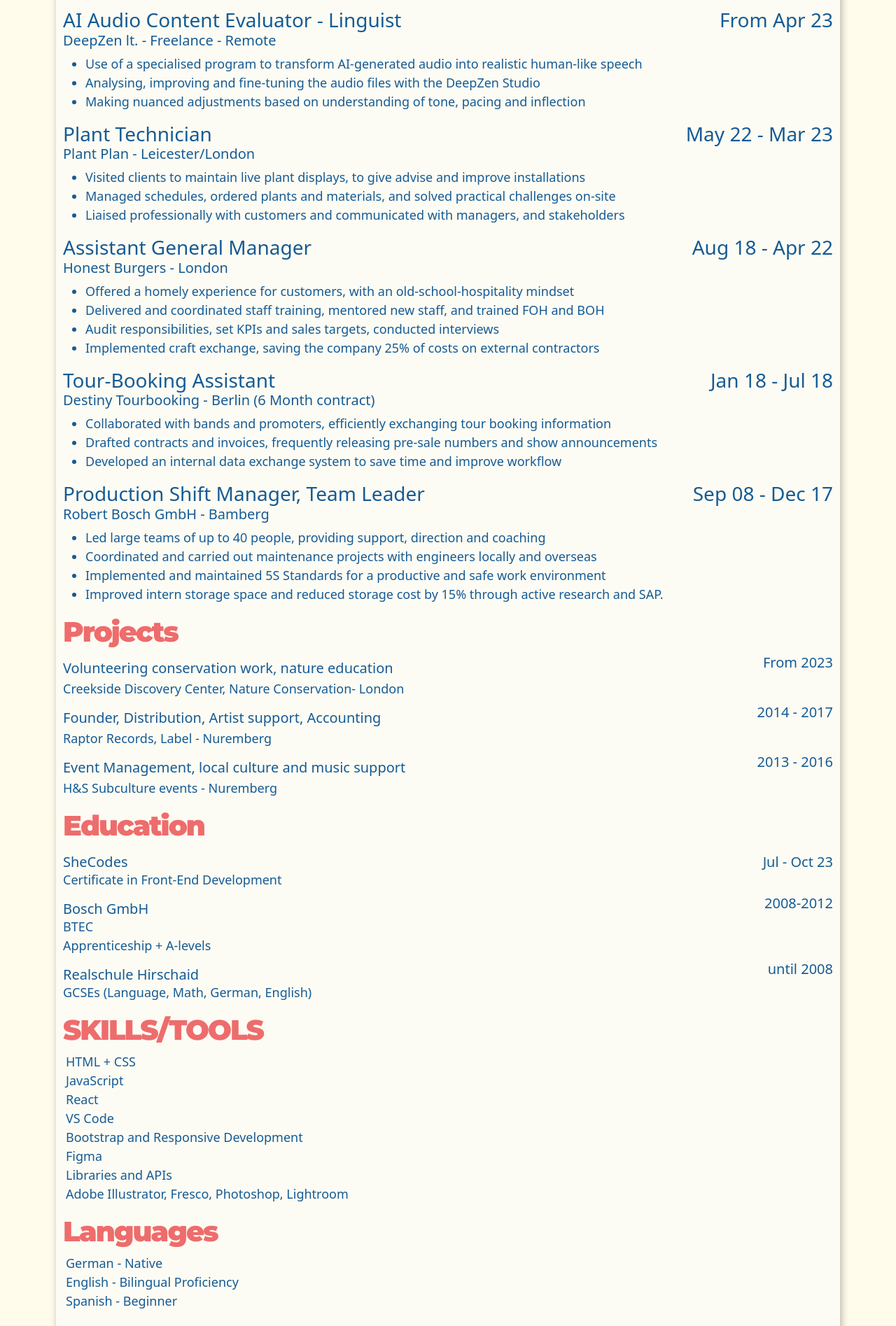
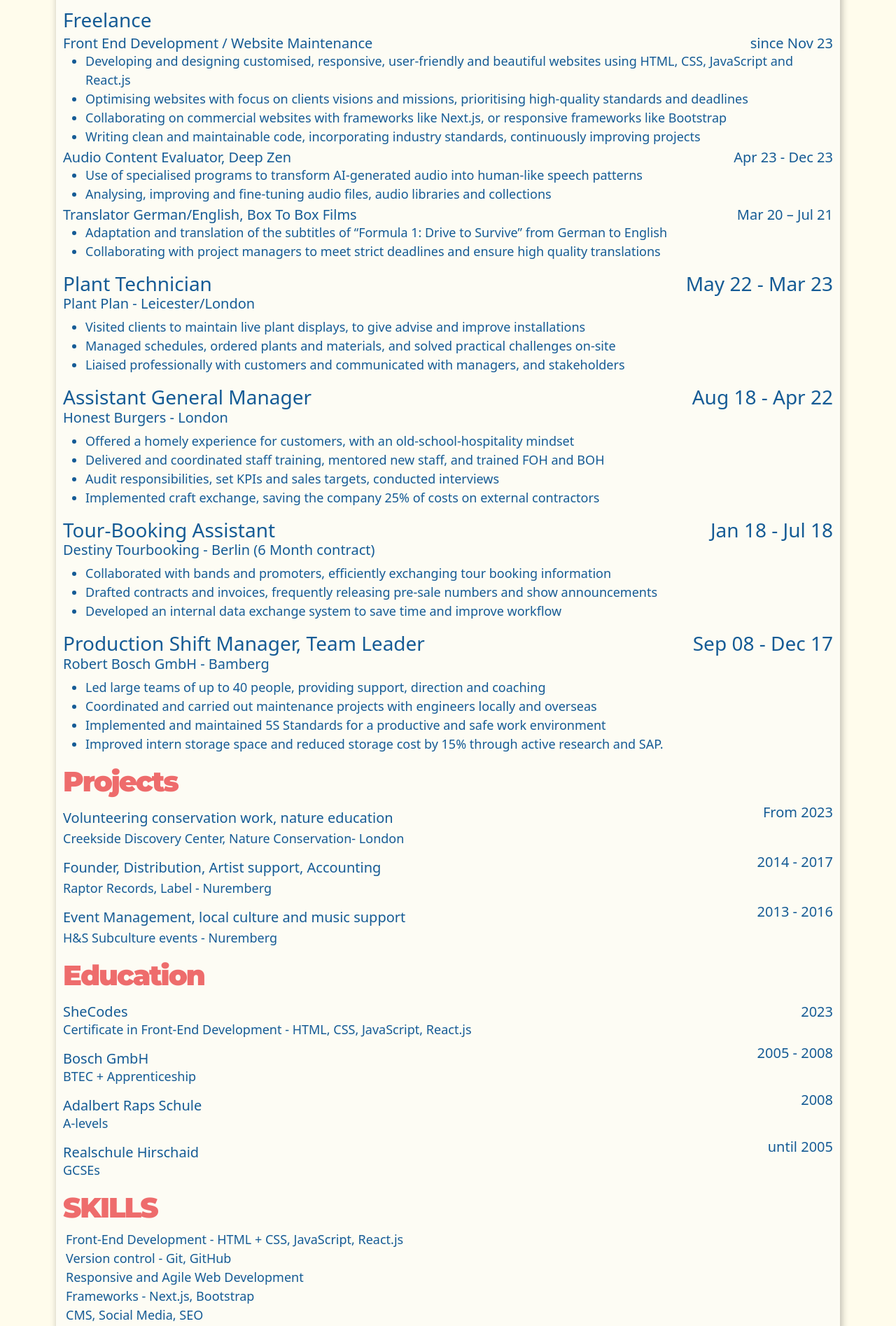
Before and after one commit to EvaNagengast/PersonalPortfolio, a React (Create React App) app: page /cv in a window 1280 px wide. Shown: the part 517-2412 px from the top of the page at 70% size. Built offline with nearby package versions, Linux system fonts and the light colour scheme; a web font is replaced by a local one.

Commit message:
updated cv content

```diff
--- a/src/pages/Cv.js
+++ b/src/pages/Cv.js
@@ -1,34 +1,36 @@
-import React from "react";
-import TypeIt from "typeit-react";
-import monoimage from "../media/monoimg.png";
-import pdf from "../media/EvaNagengastResume.pdf";
-import "./Cv.css";
+import React from 'react';
+import TypeIt from 'typeit-react';
+import monoimage from '../media/monoimg.png';
+import pdf from '../media/EvaNagengastResume.pdf';
+import './Cv.css';
 
 export default function Cv() {
   return (
-    <div className="Cv">
-      <div className="cvpage">
+    <div className='Cv'>
+      <div className='cvpage'>
         <a
           href={pdf}
-          alt="PDF of Evas Resume"
-          className="mx-auto mt-4 mb-2 px-3 py-2 btn-dark-base downloadbutton"
-        >
+          alt='PDF of Evas Resume'
+          className='mx-auto mt-4 mb-2 px-3 py-2 btn-dark-base downloadbutton'>
           CLICK HERE FOR PDF-View
         </a>
         <main>
-          <div className="row justify-content-between  ">
-            <div className="col-12 col-md order-2 order-md-1">
+          <div className='row justify-content-between  '>
+            <div className='col-12 col-md order-2 order-md-1'>
               <h1>
                 Eva <br />
                 Nagengast
               </h1>
             </div>
-            <div className="col-12 col-md  order-1 order-md-2">
-              <div className="mt-2 mt-lg-4 me-0 me-lg-4 float-md-end cvimage">
-                <img src={monoimage} alt="Eva Nagengast" />
-                <div className="imgcaption">
-                  <span className="subheader">I'm </span>
-                  <span className="highlightred">
+            <div className='col-12 col-md  order-1 order-md-2'>
+              <div className='mt-2 mt-lg-4 me-0 me-lg-4 float-md-end cvimage'>
+                <img
+                  src={monoimage}
+                  alt='Eva Nagengast'
+                />
+                <div className='imgcaption'>
+                  <span className='subheader'>I'm </span>
+                  <span className='highlightred'>
                     <TypeIt
                       options={{
                         speed: 150,
@@ -39,25 +41,25 @@
                       getBeforeInit={(instance) => {
                         instance
 
-                          .type("a coder.")
+                          .type('a coder.')
                           .pause(1000)
                           .delete(8)
                           .pause(700)
-                          .type("living in London.")
+                          .type('living in London.')
                           .pause(1000)
                           .delete(17)
                           .pause(700)
-                          .type("from Germany.")
+                          .type('from Germany.')
 
                           .pause(1000)
                           .delete(13)
                           .pause(700)
-                          .type("loving music.")
+                          .type('loving music.')
                           .pause(1000)
                           .delete(13)
                           .pause(700)
 
-                          .type("Eva.");
+                          .type('Eva.');
                         return instance;
                       }}
                     />
@@ -67,41 +69,90 @@
             </div>
           </div>
           <h2> Career Summary</h2>
-          <div className="row mb-2 mb-md-0 pt-1 ">
-            <div className="col-12 col-md-9 ">
-              <h3 className="mb-0">AI Audio Content Evaluator - Linguist</h3>
+          <div className='row mb-2 mb-md-0 pt-1 '>
+            <div className='col-12 col-md-9 '>
+              <h3 className='mb-0'>Freelance</h3>
             </div>
-            <div className="col-12 col-md-3 text-start text-md-end">
-              <h3 className="mb-0">From Apr 23</h3>
+            <div className='col-12 col-md-3'>
+
             </div>
           </div>
-          <h4 className="mb-2">DeepZen lt. - Freelance - Remote</h4>
-
+          <div className='row mb-2 mb-md-0 pt-1 '>
+            <div className='col-12 col-md-9 '>
+              <h4 className='mb-0'>
+                Front End Development / Website Maintenance
+              </h4>
+            </div>
+            <div className='col-12 col-md-3 text-start text-md-end'>
+              <h4 className='mb-0'>since Nov 23</h4>
+            </div>
+          </div>
           <ul>
             <li>
-              Use of a specialised program to transform AI-generated audio into
-              realistic human-like speech
+              Developing and designing customised, responsive, user-friendly and
+              beautiful websites using HTML, CSS, JavaScript and React.js
             </li>
             <li>
-              Analysing, improving and fine-tuning the audio files with the
-              DeepZen Studio
+              Optimising websites with focus on clients visions and missions,
+              prioritising high-quality standards and deadlines
             </li>
             <li>
-              Making nuanced adjustments based on understanding of tone, pacing
-              and inflection
+              Collaborating on commercial websites with frameworks like Next.js,
+              or responsive frameworks like Bootstrap
+            </li>
+            <li>
+              Writing clean and maintainable code, incorporating industry
+              standards, continuously improving projects
             </li>
           </ul>
-
-          <div className="row mb-2 mb-md-0 pt-3">
-            <div className="col-12 col-md-8">
-              <h3 className="mb-0">Plant Technician</h3>
+          <div className='row mb-2 mb-md-0 pt-1 '>
+            <div className='col-12 col-md-9 '>
+              <h4 className='mb-0'>Audio Content Evaluator, Deep Zen</h4>
             </div>
-            <div className="col-12 col-md-4 text-start text-md-end">
-              <h3 className="mb-0">May 22 - Mar 23</h3>
+            <div className='col-12 col-md-3 text-start text-md-end'>
+              <h4 className='mb-0'>Apr 23 - Dec 23</h4>
             </div>
           </div>
-          <h4 className="mb-2">Plant Plan - Leicester/London</h4>
-
+          <ul>
+            <li>
+              Use of specialised programs to transform AI-generated audio into
+              human-like speech patterns
+            </li>
+            <li>
+              Analysing, improving and fine-tuning audio files, audio libraries
+              and collections
+            </li>
+          </ul>{' '}
+          <div className='row mb-2 mb-md-0 pt-1 '>
+            <div className='col-12 col-md-9 '>
+              <h4 className='mb-0'>
+                {' '}
+                Translator German/English, Box To Box Films
+              </h4>
+            </div>
+            <div className='col-12 col-md-3 text-start text-md-end'>
+              <h4 className='mb-0'> Mar 20 – Jul 21</h4>
+            </div>
+          </div>
+          <ul>
+            <li>
+              Adaptation and translation of the subtitles of “Formula 1: Drive
+              to Survive” from German to English
+            </li>
+            <li>
+              Collaborating with project managers to meet strict deadlines and
+              ensure high quality translations
+            </li>
+          </ul>
+          <div className='row mb-2 mb-md-0 pt-3'>
+            <div className='col-12 col-md-8'>
+              <h3 className='mb-0'>Plant Technician</h3>
+            </div>
+            <div className='col-12 col-md-4 text-start text-md-end'>
+              <h3 className='mb-0'>May 22 - Mar 23</h3>
+            </div>
+          </div>
+          <h4 className='mb-2'>Plant Plan - Leicester/London</h4>
           <ul>
             <li>
               Visited clients to maintain live plant displays, to give advise
@@ -109,27 +160,25 @@
             </li>
             <li>
               Managed schedules, ordered plants and materials, and solved
-              practical challenges on-site{" "}
+              practical challenges on-site{' '}
             </li>
             <li>
               Liaised professionally with customers and communicated with
               managers, and stakeholders
             </li>
           </ul>
-
-          <div className="row mb-2 mb-md-0 pt-3">
-            <div className="col-12 col-md-8">
-              <h3 className="mb-0">Assistant General Manager</h3>
+          <div className='row mb-2 mb-md-0 pt-3'>
+            <div className='col-12 col-md-8'>
+              <h3 className='mb-0'>Assistant General Manager</h3>
             </div>
-            <div className="col-12 col-md-4 text-start text-md-end">
-              <h3 className="mb-0">Aug 18 - Apr 22</h3>
+            <div className='col-12 col-md-4 text-start text-md-end'>
+              <h3 className='mb-0'>Aug 18 - Apr 22</h3>
             </div>
           </div>
-          <h4 className="mb-2">Honest Burgers - London</h4>
-
+          <h4 className='mb-2'>Honest Burgers - London</h4>
           <ul>
             <li>
-              {" "}
+              {' '}
               Offered a homely experience for customers, with an
               old-school-hospitality mindset
             </li>
@@ -146,19 +195,17 @@
               external contractors
             </li>
           </ul>
-
-          <div className="row mb-2 mb-md-0 pt-3">
-            <div className="col-12 col-md-8">
-              <h3 className="mb-0">Tour-Booking Assistant</h3>
+          <div className='row mb-2 mb-md-0 pt-3'>
+            <div className='col-12 col-md-8'>
+              <h3 className='mb-0'>Tour-Booking Assistant</h3>
             </div>
-            <div className="col-12 col-md-4 text-start text-md-end">
-              <h3 className="mb-0">Jan 18 - Jul 18</h3>
+            <div className='col-12 col-md-4 text-start text-md-end'>
+              <h3 className='mb-0'>Jan 18 - Jul 18</h3>
             </div>
           </div>
-          <h4 className="mb-2">
+          <h4 className='mb-2'>
             Destiny Tourbooking - Berlin (6 Month contract)
           </h4>
-
           <ul>
             <li>
               Collaborated with bands and promoters, efficiently exchanging tour
@@ -166,24 +213,22 @@
             </li>
             <li>
               Drafted contracts and invoices, frequently releasing pre-sale
-              numbers and show announcements{" "}
+              numbers and show announcements{' '}
             </li>
             <li>
               Developed an internal data exchange system to save time and
               improve workflow
             </li>
           </ul>
-
-          <div className="row mb-2 mb-md-0 pt-3">
-            <div className="col-12 col-md-8">
-              <h3 className="mb-0">Production Shift Manager, Team Leader</h3>
+          <div className='row mb-2 mb-md-0 pt-3'>
+            <div className='col-12 col-md-8'>
+              <h3 className='mb-0'>Production Shift Manager, Team Leader</h3>
             </div>
-            <div className="col-12 col-md-4 text-start text-md-end">
-              <h3 className="mb-0"> Sep 08 - Dec 17</h3>
+            <div className='col-12 col-md-4 text-start text-md-end'>
+              <h3 className='mb-0'> Sep 08 - Dec 17</h3>
             </div>
           </div>
-          <h4 className="mb-2">Robert Bosch GmbH - Bamberg</h4>
-
+          <h4 className='mb-2'>Robert Bosch GmbH - Bamberg</h4>
           <ul>
             <li>
               Led large teams of up to 40 people, providing support, direction
@@ -202,110 +247,116 @@
               through active research and SAP.
             </li>
           </ul>
-
-          <h2 className="pt-3">Projects</h2>
-          <div className="row">
-            <div className="col-12 col-sm-8">
-              <h4 className="pt-2 mb-0">
-                {" "}
-                Volunteering conservation work, nature education{" "}
+          <h2 className='pt-3'>Projects</h2>
+          <div className='row'>
+            <div className='col-12 col-sm-8'>
+              <h4 className='pt-2 mb-0'>
+                {' '}
+                Volunteering conservation work, nature education{' '}
               </h4>
             </div>
-            <div className="col-12 col-sm-4 text-end">
-              <h4 className="pt-0 text-start text-sm-end"> From 2023 </h4>
+            <div className='col-12 col-sm-4 text-end'>
+              <h4 className='pt-0 text-start text-sm-end'> From 2023 </h4>
             </div>
           </div>
-          <p className="mt-0 pt-md-1">
+          <p className='mt-0 pt-md-1'>
             Creekside Discovery Center, Nature Conservation- London
           </p>
-          <div className="row pt-2">
-            <div className="col-12 col-sm-8">
-              <h4 className="pt-2 mb-0">
-                {" "}
+          <div className='row pt-2'>
+            <div className='col-12 col-sm-8'>
+              <h4 className='pt-2 mb-0'>
+                {' '}
                 Founder, Distribution, Artist support, Accounting
               </h4>
             </div>
-            <div className="col-12 col-sm-4 text-end">
-              <h4 className="pt-0 text-start text-sm-end"> 2014 - 2017 </h4>
+            <div className='col-12 col-sm-4 text-end'>
+              <h4 className='pt-0 text-start text-sm-end'> 2014 - 2017 </h4>
             </div>
           </div>
-          <p className="mt-0 pt-md-1">Raptor Records, Label - Nuremberg</p>
-          <div className="row pt-2">
-            <div className="col-12 col-sm-8">
-              <h4 className="pt-2 mb-0">
+          <p className='mt-0 pt-md-1'>Raptor Records, Label - Nuremberg</p>
+          <div className='row pt-2'>
+            <div className='col-12 col-sm-8'>
+              <h4 className='pt-2 mb-0'>
                 Event Management, local culture and music support
               </h4>
             </div>
-            <div className="col-12 col-sm-4 text-end">
-              <h4 className="pt-0 text-start text-sm-end"> 2013 - 2016 </h4>
+            <div className='col-12 col-sm-4 text-end'>
+              <h4 className='pt-0 text-start text-sm-end'> 2013 - 2016 </h4>
             </div>
           </div>
-          <p className="mt-0 pt-md-1">H&S Subculture events - Nuremberg </p>
-
-          <div className="sideSection">
-            <h2 className="pt-3"> Education</h2>
-            <div className="row pt-2">
-              <div className="col-12 col-sm-8 ">
-                <h4 className="mb-0"> SheCodes</h4>
+          <p className='mt-0 pt-md-1'>H&S Subculture events - Nuremberg </p>
+          <div className='sideSection'>
+            <h2 className='pt-3'> Education</h2>
+            <div className='row pt-2'>
+              <div className='col-12 col-sm-8 '>
+                <h4 className='mb-0'> SheCodes</h4>
               </div>
-              <div className="col-12 col-sm-4 text-end">
-                <h4 className="mb-1 mb-sm-0 text-start text-sm-end">
-                  Jul - Oct 23
+              <div className='col-12 col-sm-4 text-end'>
+                <h4 className='mb-1 mb-sm-0 text-start text-sm-end'>2023</h4>
+              </div>
+            </div>
+            <p>
+              Certificate in Front-End Development - HTML, CSS, JavaScript,
+              React.js
+            </p>
+            <div className='row pt-2'>
+              <div className='col-12 col-sm-8 pt-3 pt-sm-2'>
+                <h4 className='mb-0'> Bosch GmbH </h4>
+              </div>
+              <div className='col-12 col-sm-4 text-end'>
+                <h4 className='mb-1 mb-sm-0 text-start text-sm-end'>
+                  2005 - 2008
                 </h4>
               </div>
             </div>
-            <p>Certificate in Front-End Development</p>
+            <p>BTEC + Apprenticeship</p>
 
-            <div className="row pt-2">
-              <div className="col-12 col-sm-8 pt-3 pt-sm-2">
-                <h4 className="mb-0"> Bosch GmbH </h4>
+            <div className='row pt-2'>
+              <div className='col-12 col-sm-8 pt-3 pt-sm-2'>
+                <h4 className='mb-0'>Adalbert Raps Schule </h4>
               </div>
-              <div className="col-12 col-sm-4 text-end">
-                <h4 className="mb-1 mb-sm-0 text-start text-sm-end">
-                  2008-2012
+              <div className='col-12 col-sm-4 text-end'>
+                <h4 className='mb-1 mb-sm-0 text-start text-sm-end'>2008</h4>
+              </div>
+              <p>A-levels </p>
+            </div>
+            <div className='row pt-2'>
+              <div className='col-12 col-sm-8 pt-3 pt-sm-2'>
+                <h4 className='mb-0'>Realschule Hirschaid </h4>
+              </div>
+              <div className='col-12 col-sm-4 text-end'>
+                <h4 className='mb-1 mb-sm-0 text-start text-sm-end'>
+                  until 2005
                 </h4>
               </div>
             </div>
-            <p>BTEC</p>
-            <p> Apprenticeship + A-levels</p>
-            <div className="row pt-2">
-              <div className="col-12 col-sm-8 pt-3 pt-sm-2">
-                <h4 className="mb-0">Realschule Hirschaid </h4>
-              </div>
-              <div className="col-12 col-sm-4 text-end">
-                <h4 className="mb-1 mb-sm-0 text-start text-sm-end">
-             until     2008
-                </h4>
-              </div>
-            </div>
+            <p>GCSEs </p>
+            <h2 className='pt-3'>SKILLS</h2>
+            <ul className='ps-1'>
+              <li>Front-End Development - HTML + CSS, JavaScript, React.js</li>
+              <li>Version control - Git, GitHub</li>
 
-            <p>GCSEs (Language, Math, German, English)</p>
-            <h2 className="pt-3">SKILLS/TOOLS</h2>
-            <ul className="ps-1">
-              <li>HTML + CSS</li>
-              <li>JavaScript</li>
-
-              <li>React</li>
-              <li>VS Code </li>
-              <li>Bootstrap and Responsive Development </li>
-              <li>Figma</li>
-              <li>Libraries and APIs </li>
-              <li>Adobe Illustrator, Fresco, Photoshop, Lightroom</li>
+              <li>Responsive and Agile Web Development</li>
+              <li>Frameworks - Next.js, Bootstrap</li>
+              <li>CMS, Social Media, SEO</li>
+              <li>Google Workspace, MS Office</li>
+              <li> Adobe - PhotoShop, Illustrator, Fresco, Lightroom</li>
             </ul>
-            <h2 className="pt-3">Languages</h2>
-            <ul className="ps-1">
+            <h2 className='pt-3'>Languages</h2>
+            <ul className='ps-1'>
               <li>German - Native </li>
               <li>English - Bilingual Proficiency</li>
               <li>Spanish - Beginner</li>
             </ul>
-            <h2 className="pt-3">Strengths</h2>
-            <ul className="ps-1">
-              <li>Front-End Development</li>
-              <li>Project Management </li>
-              <li>Creativity </li>
+            <h2 className='pt-3'>Strengths</h2>
+            <ul className='ps-1'>
               <li>Excellent Communication</li>
+              <li>Quick Perception</li>
               <li>Adaptability</li>
-              <li>Organisational skills</li>
+              <li>Ingenuity and Creativity</li>
+              <li>Community- and Team-spirit</li>
+              <li>Organisational Skills </li>
+              <li>Workflow Efficiency</li>
             </ul>
           </div>
         </main>
```
Also changed, not shown: 1 other file (tests, documents, lock files or other folders).
